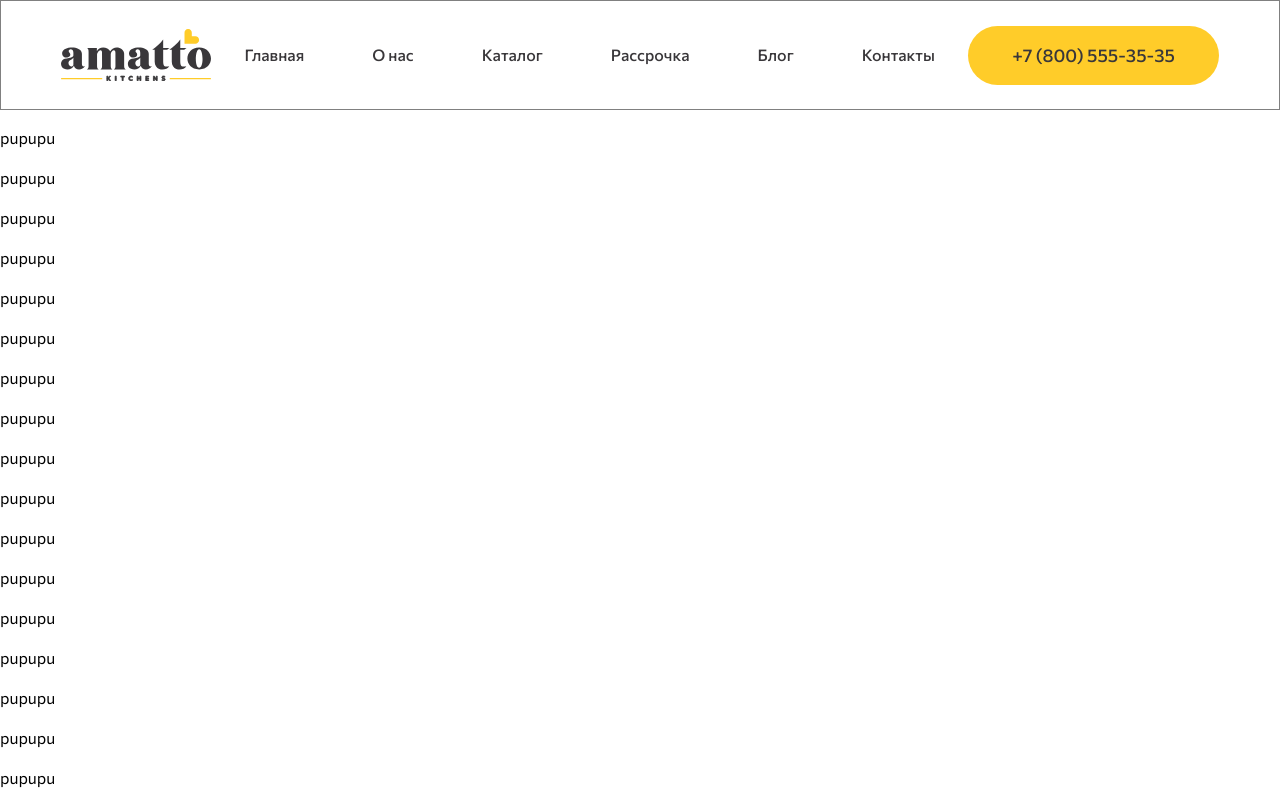
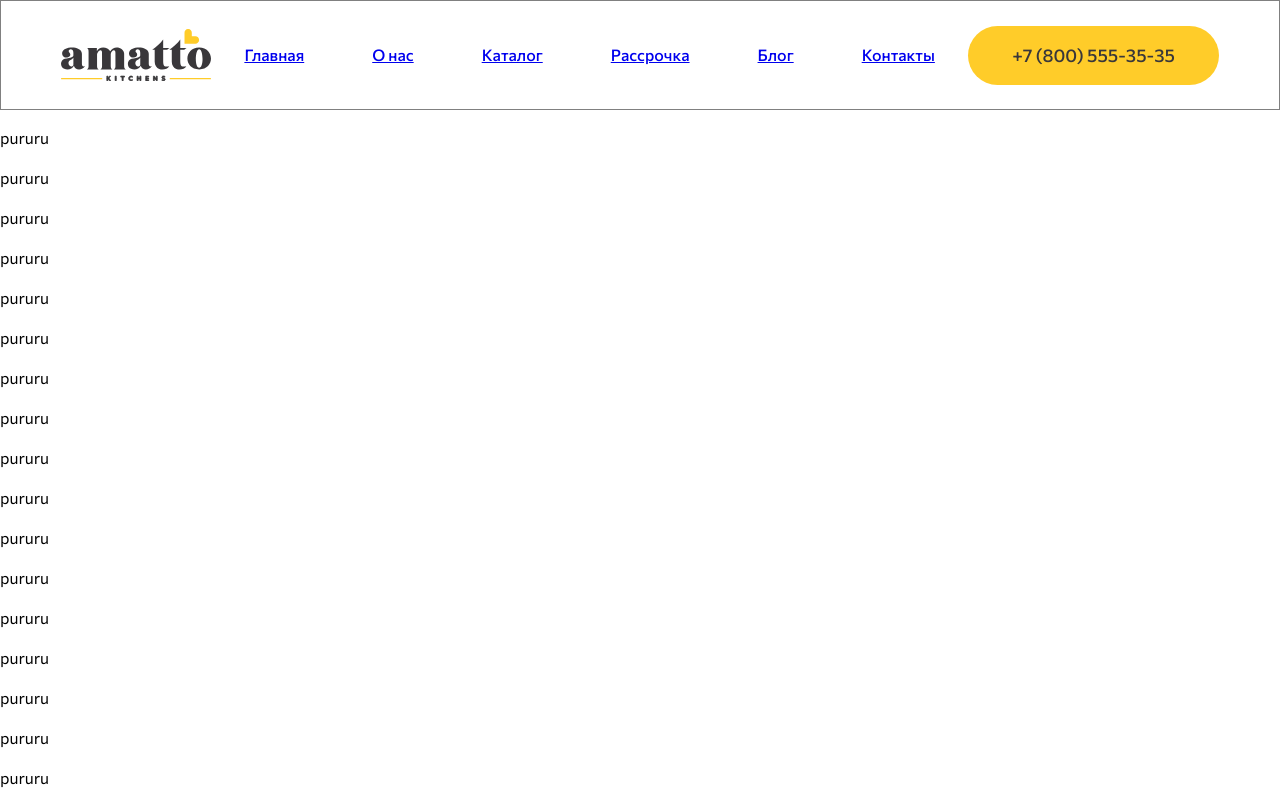
Before and after one commit to Anastasia2112/react-kitchen, a React (Vite) app: page / in a window 1280 px wide. Shown: the top 800 px of the page. Built offline with nearby package versions, Linux system fonts and the light colour scheme; a web font is replaced by a local one.

Commit message:
routing is configured

```diff
--- a/package.json
+++ b/package.json
@@ -13,6 +13,7 @@
     "clsx": "^2.1.1",
     "react": "^19.2.0",
     "react-dom": "^19.2.0",
+    "react-router-dom": "^7.10.1",
     "sass": "^1.94.2"
   },
   "devDependencies": {
--- a/src/app/App.tsx
+++ b/src/app/App.tsx
@@ -1,17 +1,9 @@
 import './App.css';
-import { Header } from "@widgets/header";
+import { AppRouter } from "./routers";
 
 function App() {
   return (
-    <>
-      <Header />
-      <div>
-        {Array(30)
-          .fill('')
-          .map(item => <p>pupupu</p>)
-        }
-      </div>
-    </>
+    <AppRouter />
   )
 }
 
--- /dev/null
+++ b/src/app/layout/index.ts
@@ -0,0 +1 @@
+export { Layout } from "./layout";
--- /dev/null
+++ b/src/app/layout/layout.tsx
@@ -0,0 +1,13 @@
+import { Outlet } from "react-router-dom";
+import { Header } from "@widgets/header";
+
+export const Layout = () => {
+  return (
+    <>
+      <Header />
+      <div>
+        <Outlet />
+      </div>
+    </>
+  )
+}
--- /dev/null
+++ b/src/app/routers/appRouter.tsx
@@ -0,0 +1,16 @@
+import { BrowserRouter, Routes, Route } from "react-router";
+import { Layout } from "@app/layout";
+import { HomePage } from "@pages/homePage"
+
+export const AppRouter = () => {
+  return (
+    <BrowserRouter>
+      <Routes>
+        <Route path="/" element={<Layout />}>
+          <Route index element={<HomePage />} />
+          {/*<Route path="contact" element={<Contact />} />*/}
+        </Route>
+      </Routes>
+    </BrowserRouter>
+  )
+}
--- /dev/null
+++ b/src/app/routers/index.ts
@@ -0,0 +1 @@
+export { AppRouter } from "./appRouter";
--- /dev/null
+++ b/src/pages/homePage/index.ts
@@ -0,0 +1 @@
+export { HomePage } from "./ui/homePage";
--- /dev/null
+++ b/src/pages/homePage/ui/homePage.tsx
@@ -0,0 +1,10 @@
+export const HomePage = () => {
+  return (
+    <>
+      {Array(30)
+        .fill('')
+        .map(item => <p>pururu</p>)
+      }
+    </>
+  )
+}
--- a/src/widgets/header/ui/header.tsx
+++ b/src/widgets/header/ui/header.tsx
@@ -1,6 +1,7 @@
-import {useState} from "react";
+import { useState } from "react";
 import { CONTENT_NAVIGATION_MENU } from "@shared/consts";
-import {clsx} from "clsx";
+import { clsx } from "clsx";
+import { NavLink } from "react-router-dom";
 import Logo from "@shared/assets/logo.svg?react";
 import MenuBurder from "@shared/assets/menu-burger.svg?react";
 import MenuClose from "@shared/assets/menu-close.svg?react";
@@ -12,12 +13,15 @@ export const Header = () => {
   const navigationContent = CONTENT_NAVIGATION_MENU.map(item =>
     <li
       key={item.title}
-      className={clsx(
-        'header__nav-list-item',
-
-      )}
     >
-      {item.title}
+      <NavLink
+        to={item.link}
+        className={({ isActive }) =>
+          clsx("header__nav-list-item", isActive && "header__nav-active-link")
+        }
+      >
+        {item.title}
+      </NavLink>
     </li>
   )
   return (
```
Also changed, not shown: 1 other file (tests, documents, lock files or other folders).
